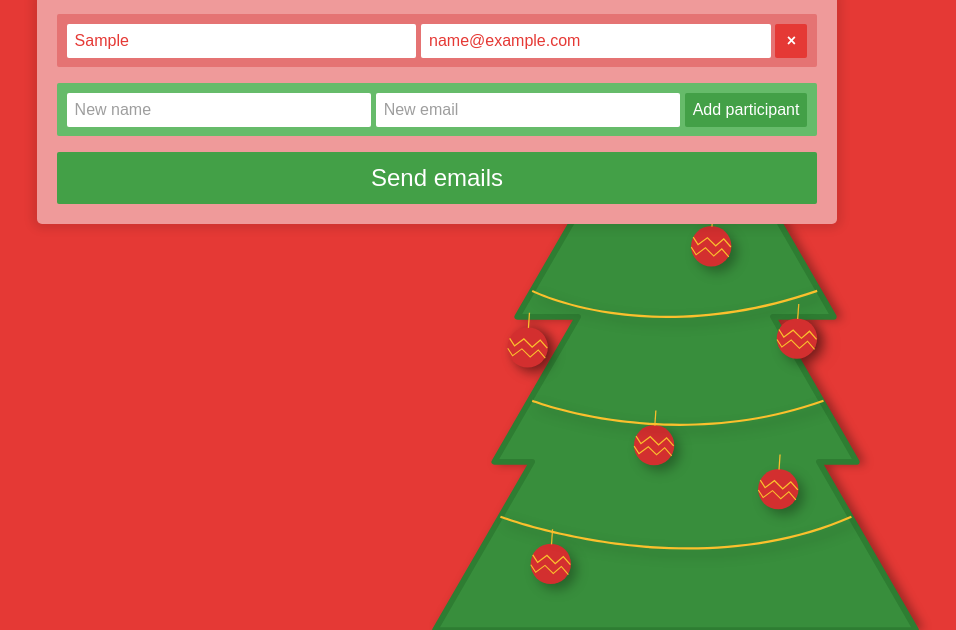
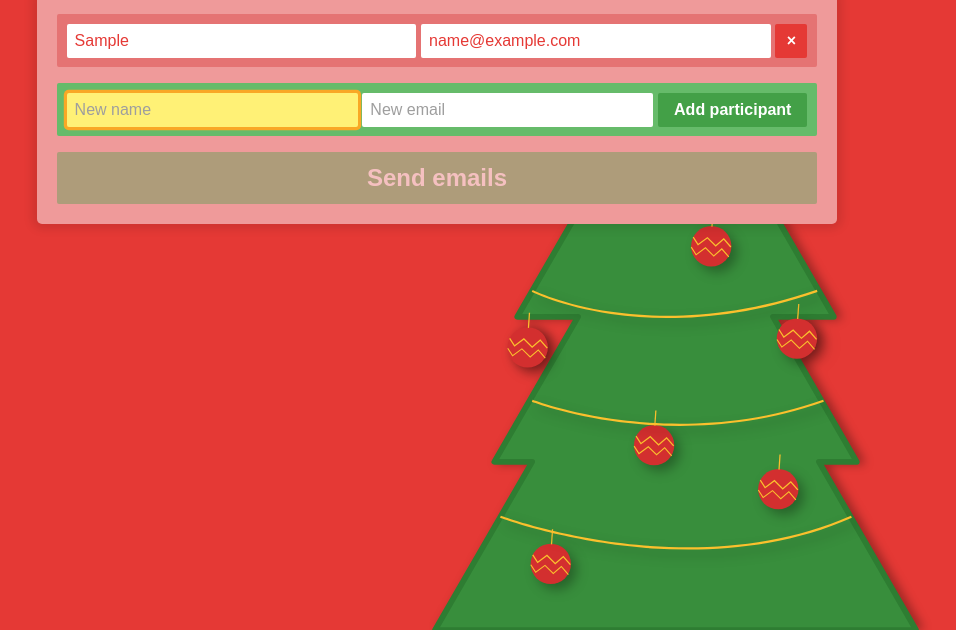
Before and after one commit to JoseIVP/your-secret-juan, a website: page frontend/index.html in a window 1280 px wide. Both pictures are taken after typing "Sample", "name@example.com" into the empty fields and a click on the button "Add participant". Shown: the part 170-800 px from the top of the page, without its empty margins (203-1159 px from the left). Drawn offline with Linux system fonts and the light colour scheme.

Commit message:
Improved the style of the site

```diff
--- a/frontend/index.css
+++ b/frontend/index.css
@@ -16,11 +16,20 @@
     --input-placeholder: #9E9E9E;
     --input-text: #E53935;
     --new-participant-input-text: #43A047;
-    --input-outline: #B71C1C;
+    --input-border-focus: #F9A825;
+    --new-participant-input-border-focus: #F9A825;
+    --input-background-hover: #FFF176;
+    --new-participant-input-background-hover: #FFF176;
     --button-background: #E53935;
+    --button-background-hover: #D32F2F;
+    --button-border-focus: #FBC02D;
     --button-text: white;
     --submit-button-background: #43A047;
+    --submit-button-background-hover: #388E3C;
+    --submit-button-border-focus: #FBC02D;
     --add-participant-button-background: #43A047;
+    --add-participant-button-background-hover: #388E3C;
+    --add-participant-button-border-focus: #FBC02D;
 
     /* Colors of the SVG tree: */
     --tree: #388E3C;
@@ -73,10 +82,16 @@ input{
     border-radius: 2px;
     font-size: inherit;
     outline: none;
+    transition: background-color .2s,
+        box-shadow .2s;
 }
 
-input:focus, input:hover{
+input:is(:hover, :focus){
+    background-color: var(--input-background-hover);
+}
 
+input:focus{
+    box-shadow: 0px 0px 0px .2em var(--input-border-focus);
 }
 
 input::placeholder{
@@ -97,12 +112,32 @@ button{
     padding: .5em;
     border-radius: 2px;
     font-size: inherit;
+    cursor: pointer;
+    outline: none;
+    transition: background-color .2s,
+        box-shadow .2s;
 }
 
-#participants-form button[type=submit]{
+button[type=submit]{
     width: 100%;
     font-size: 1.5rem;
-    background-color: var(--submit-button-background);
+    font-weight: bold;
+    --button-background: var(--submit-button-background);
+    --button-background-hover: var(--submit-button-background-hover);
+    --button-border-focus: var(--submit-button-border-focus);
+}
+
+button:is(:hover, :focus):not(:disabled){
+    background-color: var(--button-background-hover);
+}
+
+button:focus{
+    background-color: var(--button-background-hover);
+    box-shadow: 0px 0px 0px .2em var(--button-border-focus);
+}
+
+:is(button, input):disabled{
+    filter: opacity(38%);
 }
 
 fieldset[name="participants-list"]{
@@ -125,7 +160,16 @@ fieldset[name="participants-list"]{
     margin-bottom: 1em;
     background-color: var(--new-participant-background);
     --input-text: var(--new-participant-input-text);
+    --input-border-focus: var(--new-participant-input-border-focus);
+    --input-background-hover: var(--new-participant-input-background-hover);
+}
+
+button[name="add-participant-btn"]{
+    font-weight: bold;
+    padding: .5em 1em;
     --button-background: var(--add-participant-button-background);
+    --button-background-hover: var(--add-participant-button-background-hover);
+    --button-border-focus: var(--add-participant-button-border-focus);
 }
 
 #participants-form input{
```
